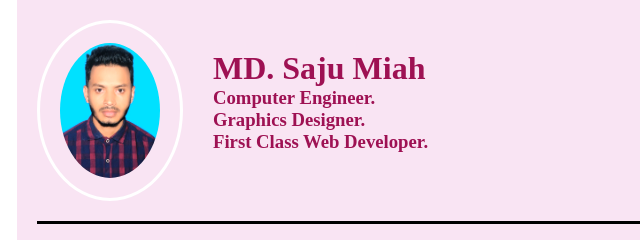
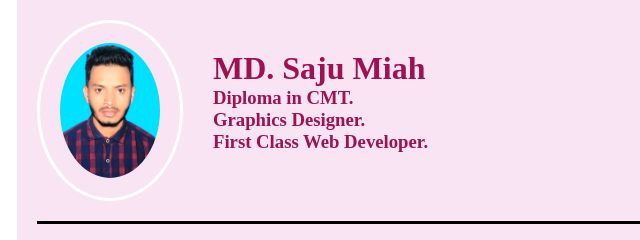
Before and after one commit to saju23/CV-Webpage-Saju, a plain HTML site: page index.html in a window 1280 px wide. Shown: the top 240 px of the page, 103-743 px from the left. Drawn offline with Linux system fonts and the light colour scheme.

Commit message:
changes somethings

```diff
--- a/index.html
+++ b/index.html
@@ -17,7 +17,7 @@
 
 <div class="header-bio">
 <h1>MD. Saju Miah</h1>
-<h3>Computer Engineer.</h3>
+<h3>Diploma in CMT.</h3>
 <h3>Graphics Designer.</h3>
 <h3>First Class Web Developer.</h3>
 </div>
```
